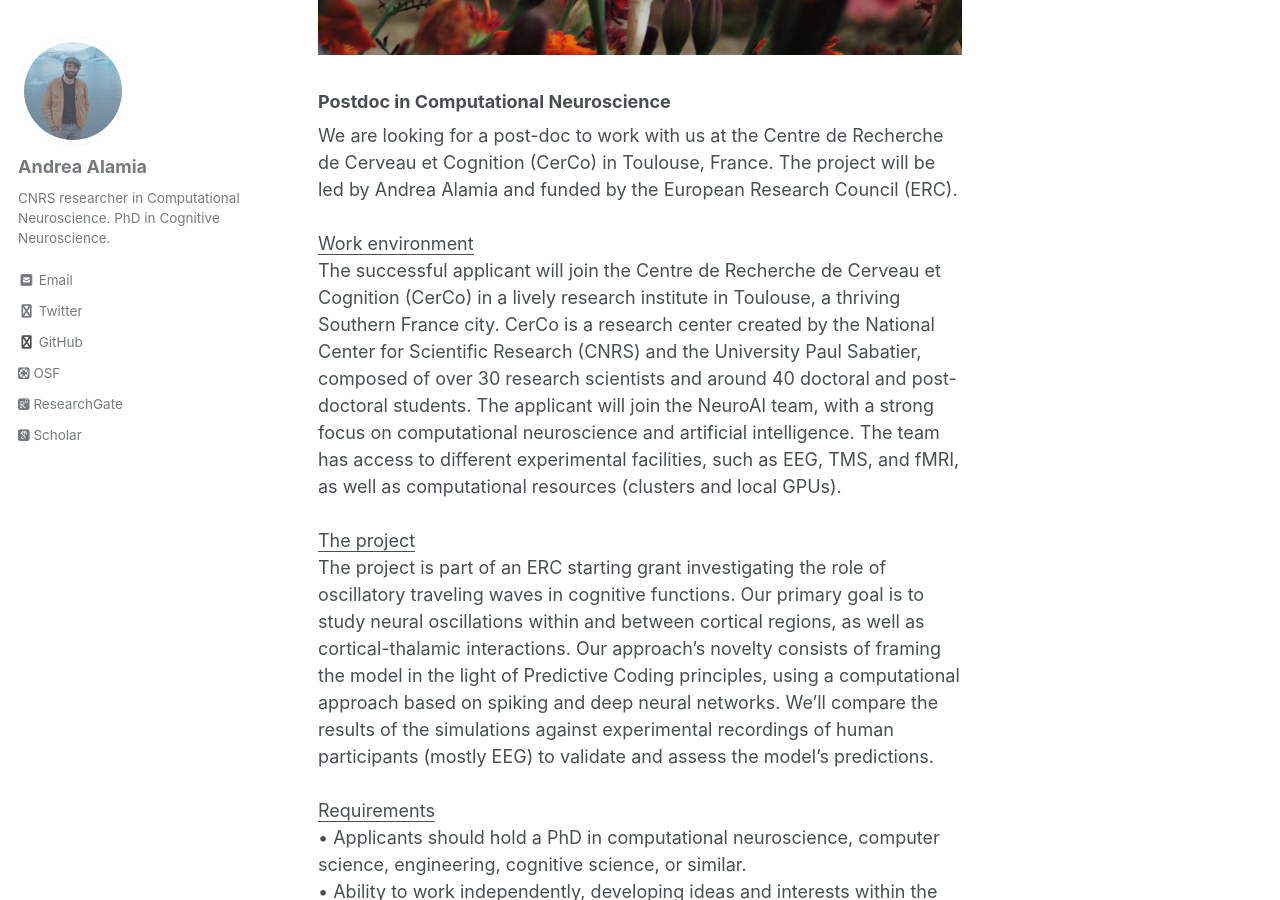
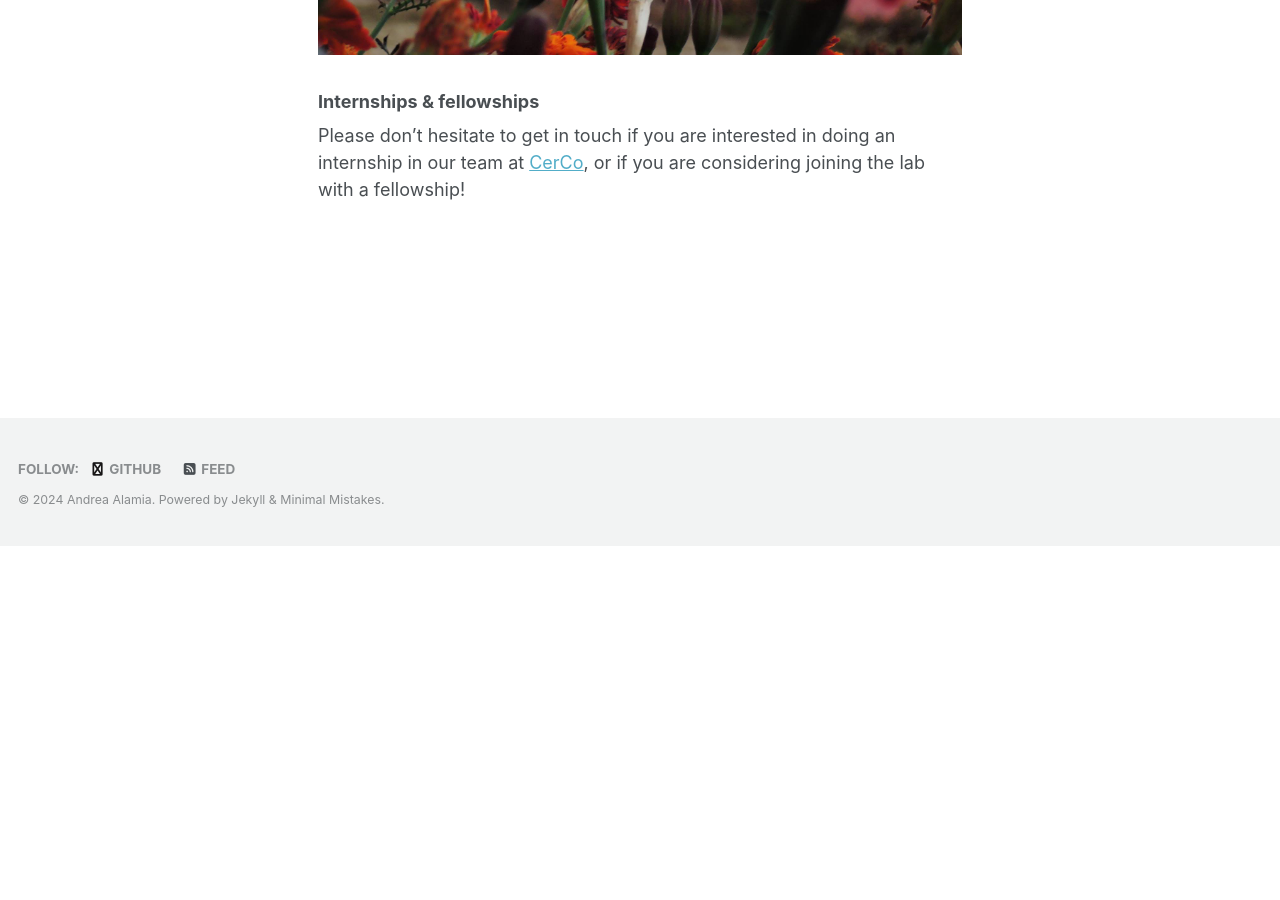
Before and after one commit to artipago/artipago.github.io, a Jekyll site: the page built from _pages/open positions.md, in a window 1280 px wide and 900 px high, scrolled down 546 px. Built offline with Jekyll 4.4.1, drawn with Linux system fonts in a browser that asks for light colours; nearby versions of some CDN libraries; some web fonts are replaced; library files that are not in the unit come from our copies; after the commit the page ends 1092 px from its top, so only the background shows below that; some of the changed text lies outside the part shown.

Commit message:
newsUpdates

```diff
--- a/_pages/open positions.md
+++ b/_pages/open positions.md
@@ -8,27 +8,6 @@ has_children: true
 <img src="/assets/images/flowersNepal.jpg" alt="About me">
 
 
-### Postdoc in Computational Neuroscience
-
-We are looking for a post-doc to work with us at the Centre de Recherche de Cerveau et Cognition (CerCo) in Toulouse, France. The project will be led by Andrea Alamia and funded by the European Research Council (ERC). <br>
-<br>
-<ins>Work environment</ins> <br>
-The successful applicant will join the Centre de Recherche de Cerveau et Cognition (CerCo) in a lively research institute in Toulouse, a thriving Southern France city. CerCo is a research center created by the National Center for Scientific Research (CNRS) and the University Paul Sabatier, composed of over 30 research scientists and around 40 doctoral and post-doctoral students. The applicant will join the NeuroAI team, with a strong focus on computational neuroscience and artificial intelligence. The team has access to different experimental facilities, such as EEG, TMS, and fMRI, as well as computational resources (clusters and local GPUs). <br>
-<br>
-<ins>The project</ins> <br>
-The project is part of an ERC starting grant investigating the role of oscillatory traveling waves in cognitive functions. Our primary goal is to study neural oscillations within and between cortical regions, as well as cortical-thalamic interactions. Our approach's novelty consists of framing the model in the light of Predictive Coding principles, using a computational approach based on spiking and deep neural networks. We'll compare the results of the simulations against experimental recordings of human participants (mostly EEG) to validate and assess the model's predictions.<br>
-<br>
-<ins>Requirements</ins> <br>
-•	Applicants should hold a PhD in computational neuroscience, computer science, engineering, cognitive science, or similar. <br>
-•	Ability to work independently, developing ideas and interests within the project's scope. <br>
-•	A solid mathematical background and excellent computing skills, including programming (e.g., MATLAB, Python).  <br>
-•	Experience with system theory, models of cortical circuits, and knowledge of neural oscillations are not strictly necessary but highly appreciated. <br>
-•	Fluent in English in both speaking and writing. Knowledge of French is not required. <br>
-<br>
-The position will run for one year and is renewable for up to 3 years; its starting date is flexible (between March and October 2023).
-Salary depends on experience and will be determined following CNRS guidelines. <br>
-<br>
-To apply, please send a CV, including the name of two potential references, and a summary of research interests to Andrea Alamia (andrea.alamia at cnrs.fr). Review of applications will remain ongoing until the position is filled. <br>
 
 ### Internships & fellowships
 
```
Also changed, not shown: _pages/News.md (+8 -0 lines), assets/images/workshopWaves - cut.jpg (added).
